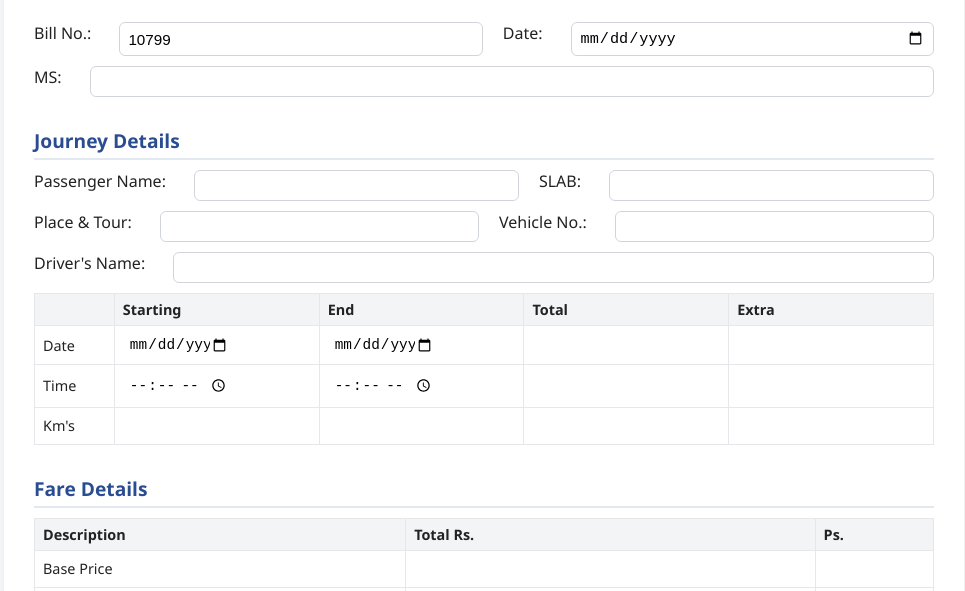
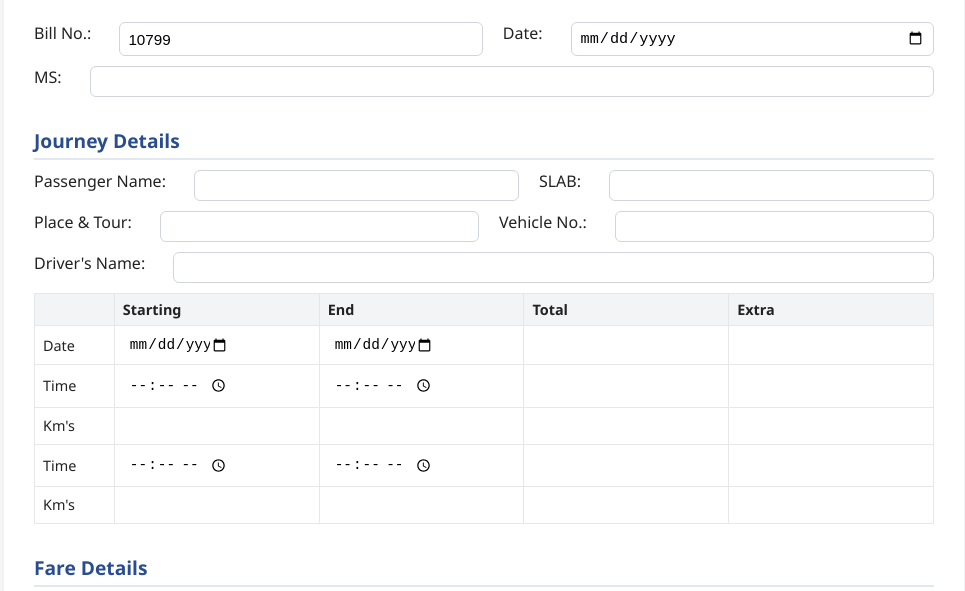
Before and after one commit to rutvikpathak10-bit/K-LEENA-BILL, a plain HTML site: page index.html in a window 1280 px wide. Shown: the part 129-720 px from the top of the page, without its empty margins (156-1121 px from the left). Drawn offline with Linux system fonts and the light colour scheme.

Commit message:
index.html

```diff
--- a/index.html
+++ b/index.html
@@ -68,7 +68,21 @@
           <td><input type="number" class="km-end"></td>
           <td><input type="text" class="km-total" readonly></td>
           <td><input type="text"></td>
+        </tr><tr>
+  <td>Time</td>
+  <td><input type="time" class="time-start"></td>
+  <td><input type="time" class="time-end"></td>
+  <td><input type="text" class="time-total" readonly></td>
+  <td><input type="text"></td>
+</tr>
+<tr>
+  <td>Km's</td>
+  <td><input type="number" class="km-start"></td>
+  <td><input type="number" class="km-end"></td>
+  <td><input type="text" class="km-total" readonly></td>
+  <td><input type="text"></td>
         </tr>
+
       </tbody>
     </table>
   </div>
```
